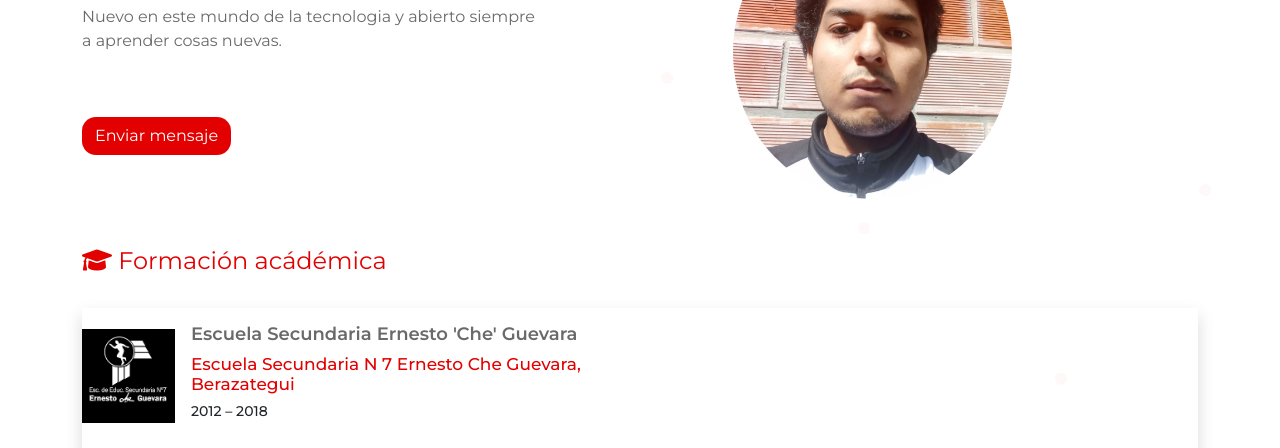
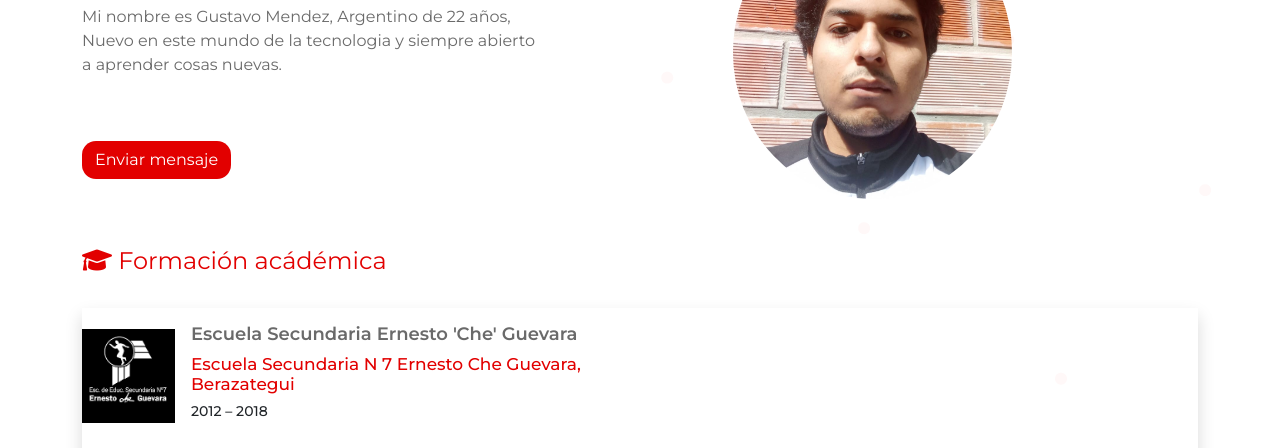
Before and after one commit to gustavo018/CV, a plain HTML site: page sobre-mi.html in a window 1280 px wide. Shown: the part 224-672 px from the top of the page. Drawn offline with Linux system fonts and the light colour scheme.

Commit message:
nuevos cabios

```diff
--- a/sobre-mi.html
+++ b/sobre-mi.html
@@ -48,7 +48,7 @@
             <div class="row">
                 <div class="col-sm-5 col-12 mt-4">
                     <h1 class="mt-sm-4 pb-sm-4">Sobre mí</h1>
-                    <p class="pb-sm-5">Nuevo en este mundo de la tecnologia y abierto siempre a aprender cosas nuevas.</p>
+                    <p class="pb-sm-5">Mi nombre es Gustavo Mendez, Argentino de 22 años, Nuevo en este mundo de la tecnologia y  siempre abierto a aprender cosas nuevas.</p>
                     <a href="contacto.html" class="btn btn-rojo">Enviar mensaje</a>
 
                 </div>
```
